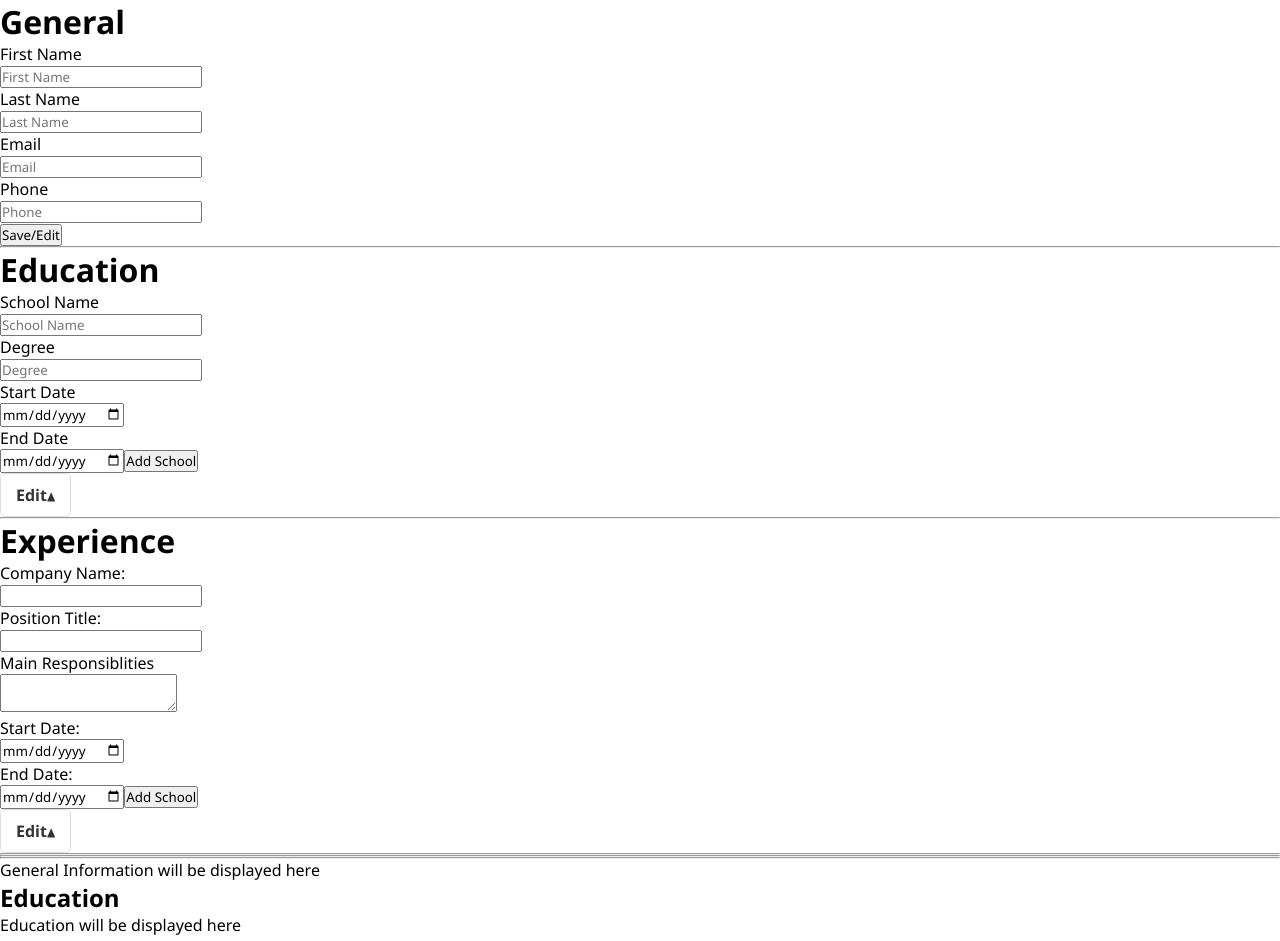
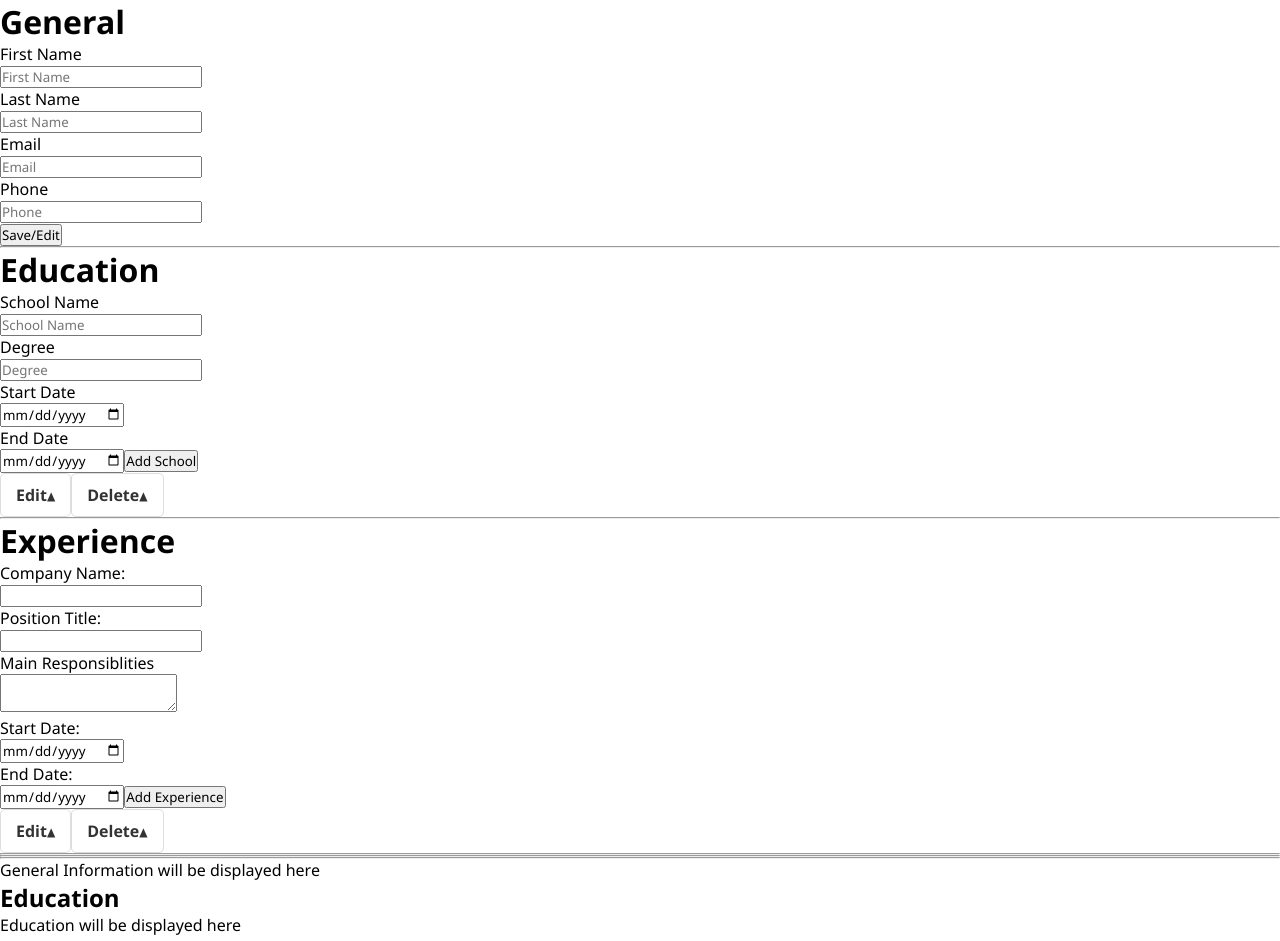
Before and after one commit to BearsLair/React-CV, a React (Vite) app in the folder CV-App/: page / in a window 1280 px wide. Shown: the top 941 px of the page. Built offline with nearby package versions, Linux system fonts and the light colour scheme.

Commit message:
Feat: List items can be deleted

```diff
--- a/CV-App/src/components/DropdownMenu.jsx
+++ b/CV-App/src/components/DropdownMenu.jsx
@@ -1,20 +1,30 @@
 import { useState } from "react";
 import "../styles/dropdown.css";
 
-const DropdownMenu = ({ itemArray, setItemInfo, type, editMode }) => {
+const DropdownMenu = ({
+  itemArray,
+  setItemInfo,
+  type,
+  editMode,
+  deleteItem,
+}) => {
   let nameInfo;
 
-  if (type === "edu") {
+  if (type === "edu" || type === "deleteEdu") {
     nameInfo = "schoolName";
-  } else if (type === "exp") {
+  } else if (type === "exp" || type === "deleteExp") {
     nameInfo = "companyName";
   }
 
   const chooseEditItem = (item) => {
-    console.log(item);
-    setItemInfo(item);
-    editMode(true);
-    setIsOpen(false);
+    if (type === "edu" || type === "exp") {
+      setItemInfo(item);
+      editMode(true);
+      setIsOpen(false);
+    } else if (type === "deleteEdu" || type === "deleteExp") {
+      deleteItem(item);
+      setIsOpen(false);
+    }
   };
 
   const [isOpen, setIsOpen] = useState(false);
@@ -32,7 +42,9 @@ const DropdownMenu = ({ itemArray, setItemInfo, type, editMode }) => {
         aria-haspopup="true"
         aria-expanded={isOpen}
       >
-        <span className="btn-text">Edit</span>
+        <span className="btn-text">
+          {type === "deleteEdu" || type === "deleteExp" ? "Delete" : "Edit"}
+        </span>
         <span className="arrow-icon">{isOpen ? "▼" : "▲"}</span>
       </button>
 
--- a/CV-App/src/components/Education.jsx
+++ b/CV-App/src/components/Education.jsx
@@ -18,6 +18,22 @@ function Education({ eduCopy, submitEducation }) {
       ...prevData,
       [name]: value,
     }));
+  };
+
+  const handleDeletion = (item) => {
+    const arrayCopy = [...eduCopy];
+    const index = item.id;
+    arrayCopy.splice(index, 1);
+
+    if (arrayCopy.length > 0) {
+      for (let i = 0; i < arrayCopy.length; i++) {
+        arrayCopy[i].id = i;
+      }
+
+      submitEducation(arrayCopy);
+    } else {
+      submitEducation([]);
+    }
   };
 
   const submitFormData = (e) => {
@@ -104,6 +120,14 @@ function Education({ eduCopy, submitEducation }) {
         setItemInfo={setFormData}
         editMode={setEditMode}
         type={"edu"}
+        deleteItem={handleDeletion}
+      />
+      <DropdownMenu
+        itemArray={eduCopy}
+        setItemInfo={setFormData}
+        editMode={setEditMode}
+        type={"deleteEdu"}
+        deleteItem={handleDeletion}
       />
     </div>
   );
--- a/CV-App/src/components/Experience.jsx
+++ b/CV-App/src/components/Experience.jsx
@@ -19,6 +19,22 @@ function Experience({ expCopy, submitExperience }) {
       ...prevData,
       [name]: value,
     }));
+  };
+
+  const handleDeletion = (item) => {
+    const arrayCopy = [...expCopy];
+    const index = item.id;
+    arrayCopy.splice(index, 1);
+
+    if (arrayCopy.length > 0) {
+      for (let i = 0; i < arrayCopy.length; i++) {
+        arrayCopy[i].id = i;
+      }
+
+      submitExperience(arrayCopy);
+    } else {
+      submitExperience([]);
+    }
   };
 
   const submitFormData = (e) => {
@@ -104,7 +120,7 @@ function Experience({ expCopy, submitExperience }) {
           name="expEndDate"
         />
         <button type="submit">
-          {!editMode ? "Add School" : "Submit Changes"}
+          {!editMode ? "Add Experience" : "Submit Changes"}
         </button>
       </form>
       <DropdownMenu
@@ -113,6 +129,13 @@ function Experience({ expCopy, submitExperience }) {
         editMode={setEditMode}
         type={"exp"}
       />
+      <DropdownMenu
+        itemArray={expCopy}
+        setItemInfo={setFormData}
+        editMode={setEditMode}
+        type={"deleteExp"}
+        deleteItem={handleDeletion}
+      />
     </div>
   );
 }
```
